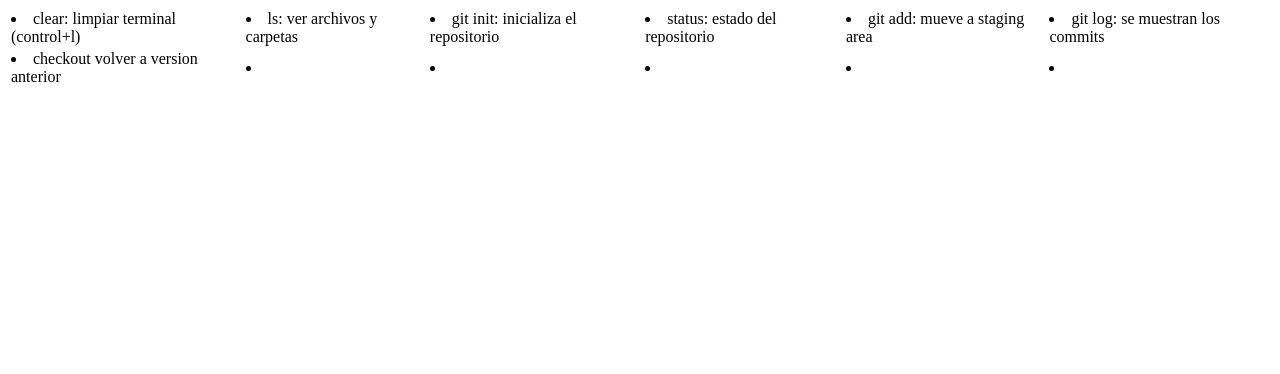
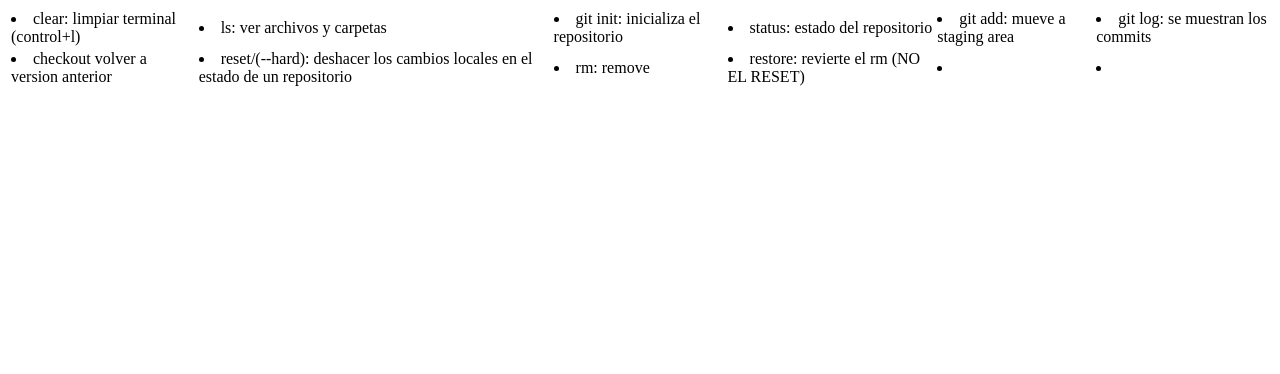
Before and after one commit to GonzaloAranza/Curso-Git-Mastermind, a plain HTML site: page index.html in a window 1280 px wide. Shown: the part 426-800 px from the top of the page. Drawn offline with Linux system fonts and the light colour scheme; a web font is replaced by a local one.

Commit message:
definiciones agregadas

```diff
--- a/index.html
+++ b/index.html
@@ -66,19 +66,19 @@
 
                     <td>
                         <li>
-
+                            reset/(--hard):  deshacer los cambios locales en el estado de un repositorio
                         </li>
                     </td>
 
                     <td>
                         <li>
-
+                            rm: remove
                         </li>
                     </td>
 
                     <td>
                         <li>
-
+                            restore: revierte el rm (NO EL RESET)
                         </li>
                     </td>
 
```
